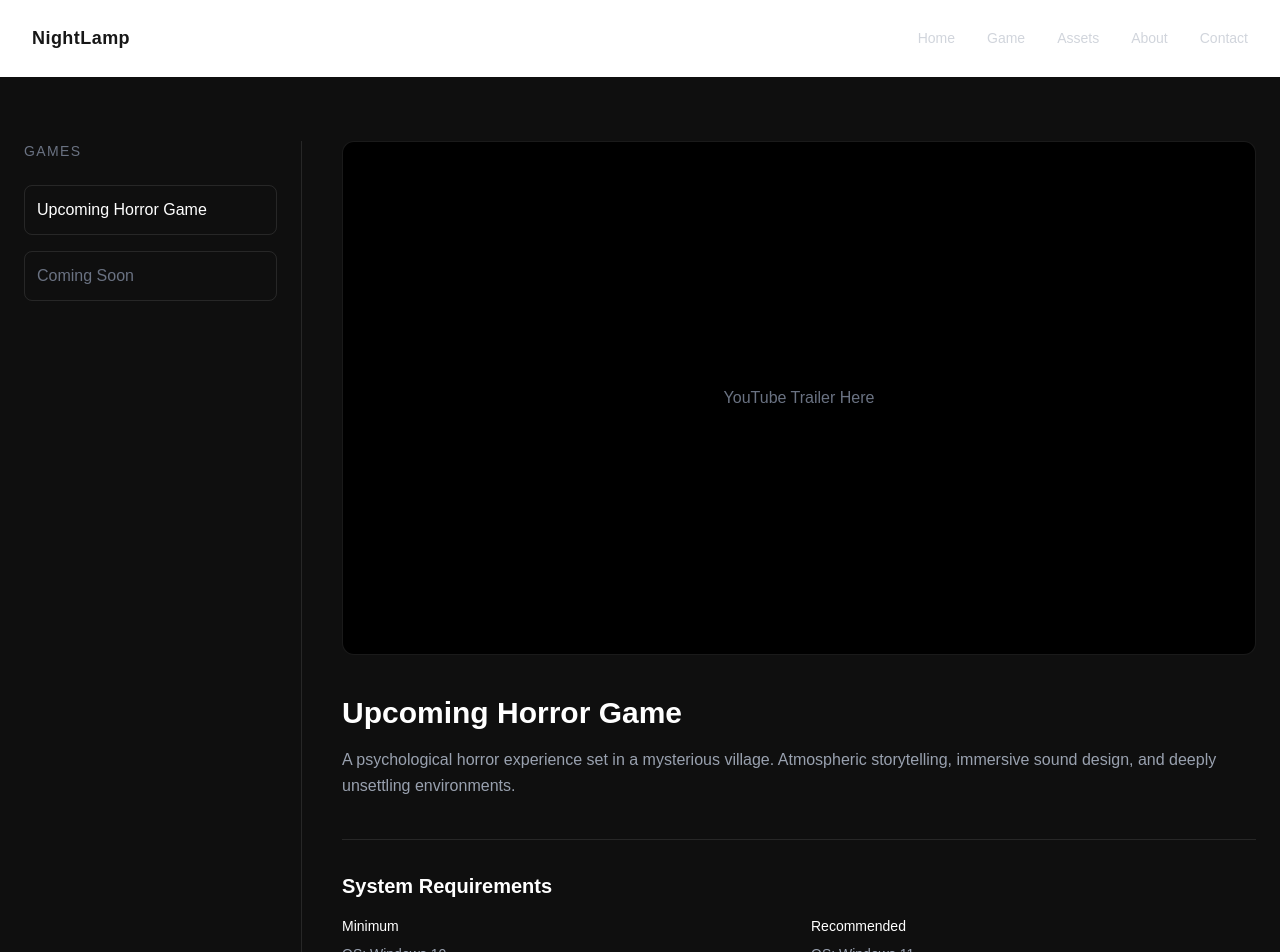
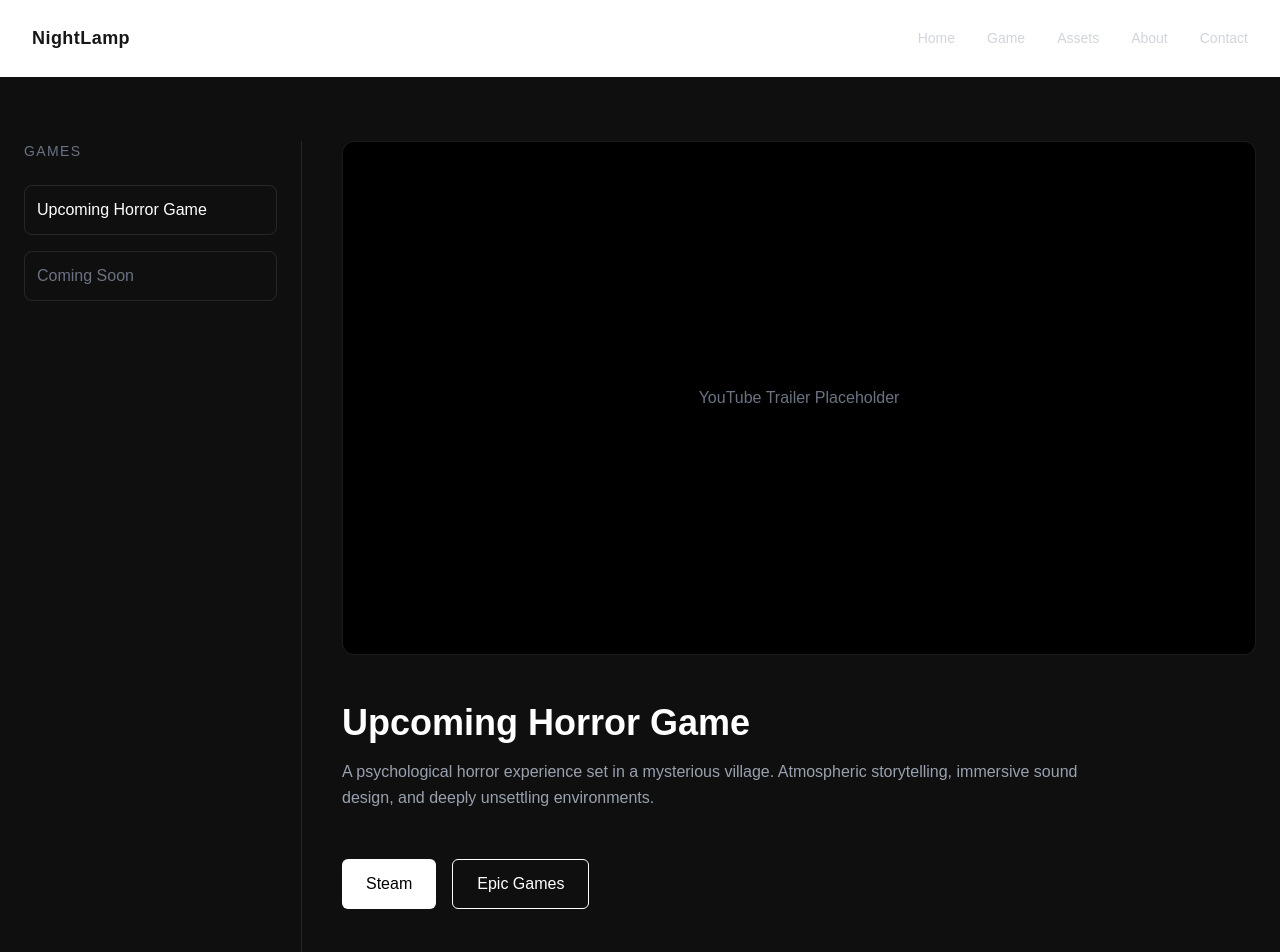
Before and after one commit to Sameer6619/Night-Lamp, a Next.js app: page /Game in a window 1280 px wide. Shown: the top 952 px of the page. Built offline with nearby package versions, Linux system fonts and the light colour scheme.

Commit message:
Designed game page layout

```diff
--- a/app/Game/page.tsx
+++ b/app/Game/page.tsx
@@ -22,37 +22,51 @@ export default function GamePage() {
         </aside>
 
         {/* Main Content */}
-        <section className="md:col-span-3 space-y-10">
+        <section className="md:col-span-3 space-y-12">
 
           {/* Trailer */}
-          <div className="aspect-video bg-black rounded-xl flex items-center justify-center border border-white/10">
-            <span className="text-gray-500">YouTube Trailer Here</span>
+          <div className="aspect-video bg-black rounded-xl border border-white/10 flex items-center justify-center">
+            <span className="text-gray-500">YouTube Trailer Placeholder</span>
           </div>
 
-          {/* Description */}
+          {/* Game Title */}
           <div className="space-y-4">
-            <h1 className="text-3xl font-semibold">Upcoming Horror Game</h1>
-            <p className="text-gray-400 leading-relaxed">
+            <h1 className="text-4xl font-semibold">
+              Upcoming Horror Game
+            </h1>
+
+            <p className="text-gray-400 leading-relaxed max-w-3xl">
               A psychological horror experience set in a mysterious village.
               Atmospheric storytelling, immersive sound design,
               and deeply unsettling environments.
             </p>
           </div>
 
+          {/* Store Buttons */}
+          <div className="flex gap-4">
+            <button className="px-6 py-3 bg-white text-black rounded-md hover:bg-gray-200 transition">
+              Steam
+            </button>
+
+            <button className="px-6 py-3 border border-white rounded-md hover:bg-white hover:text-black transition">
+              Epic Games
+            </button>
+          </div>
+
           {/* System Requirements */}
-          <div className="border-t border-white/10 pt-8">
-            <h2 className="text-xl font-semibold mb-4">System Requirements</h2>
+          <div className="border-t border-white/10 pt-10">
+            <h2 className="text-xl font-semibold mb-6">System Requirements</h2>
 
-            <div className="grid md:grid-cols-2 gap-6 text-sm text-gray-400">
+            <div className="grid md:grid-cols-2 gap-8 text-sm text-gray-400">
               <div>
-                <h3 className="text-white mb-2">Minimum</h3>
+                <h3 className="text-white mb-3">Minimum</h3>
                 <p>OS: Windows 10</p>
                 <p>RAM: 8 GB</p>
                 <p>GPU: GTX 1060</p>
               </div>
 
               <div>
-                <h3 className="text-white mb-2">Recommended</h3>
+                <h3 className="text-white mb-3">Recommended</h3>
                 <p>OS: Windows 11</p>
                 <p>RAM: 16 GB</p>
                 <p>GPU: RTX 2060+</p>
@@ -61,6 +75,7 @@ export default function GamePage() {
           </div>
 
         </section>
+
       </div>
 
     </main>
```
